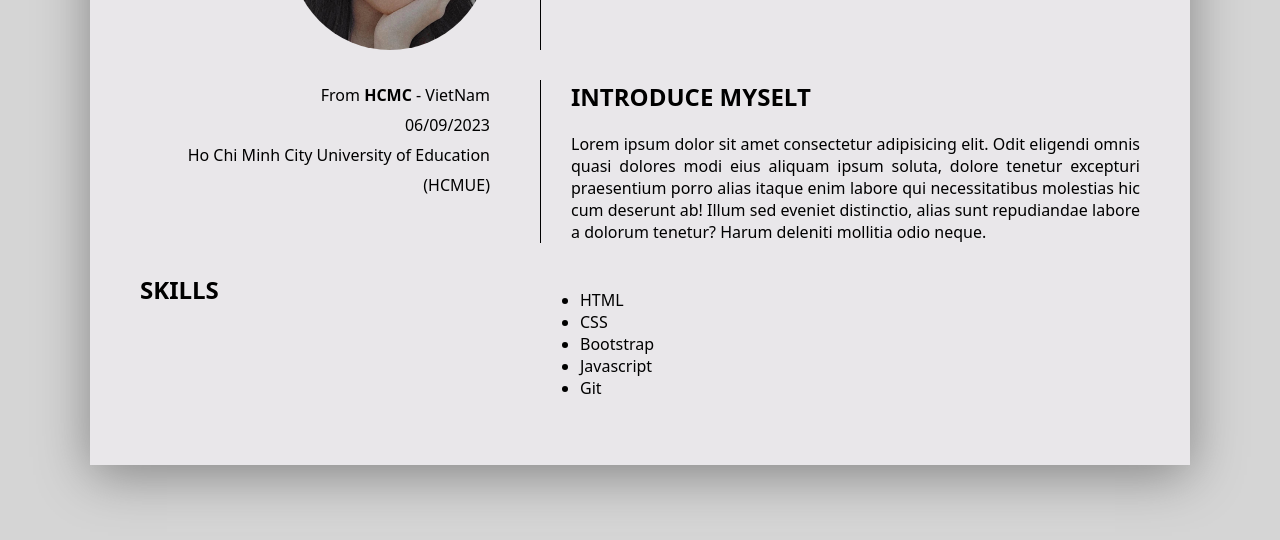
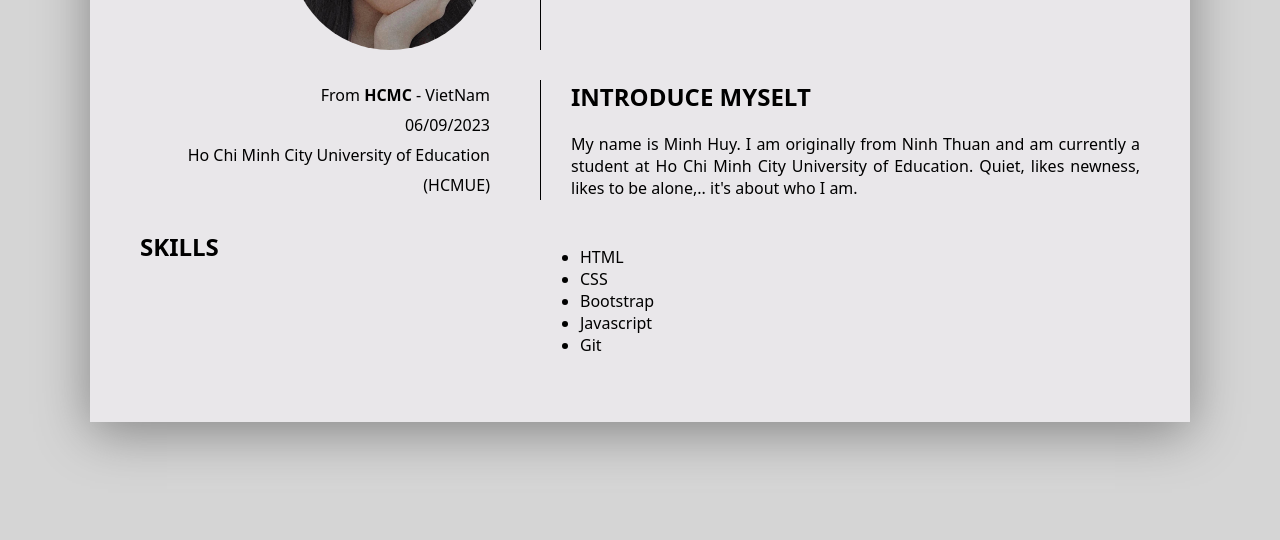
Before and after one commit to M-huy/CV, a plain HTML site: page index.html in a window 1280 px wide. Shown: the part 208-748 px from the top of the page. Drawn offline with Linux system fonts and the light colour scheme.

Commit message:
Update index.html

```diff
--- a/index.html
+++ b/index.html
@@ -35,7 +35,7 @@
            </div>
            <div class="intro">
             <h2>INTRODUCE MYSELT</h2>
-            Lorem ipsum dolor sit amet consectetur adipisicing elit. Odit eligendi omnis quasi dolores modi eius aliquam ipsum soluta, dolore tenetur excepturi praesentium porro alias itaque enim labore qui necessitatibus molestias hic cum deserunt ab! Illum sed eveniet distinctio, alias sunt repudiandae labore a dolorum tenetur? Harum deleniti mollitia odio neque.
+            My name is Minh Huy. I am originally from Ninh Thuan and am currently a student at Ho Chi Minh City University of Education. Quiet, likes newness, likes to be alone,.. it's about who I am.
            </div>
 
                 <h2 class="skills">
```
